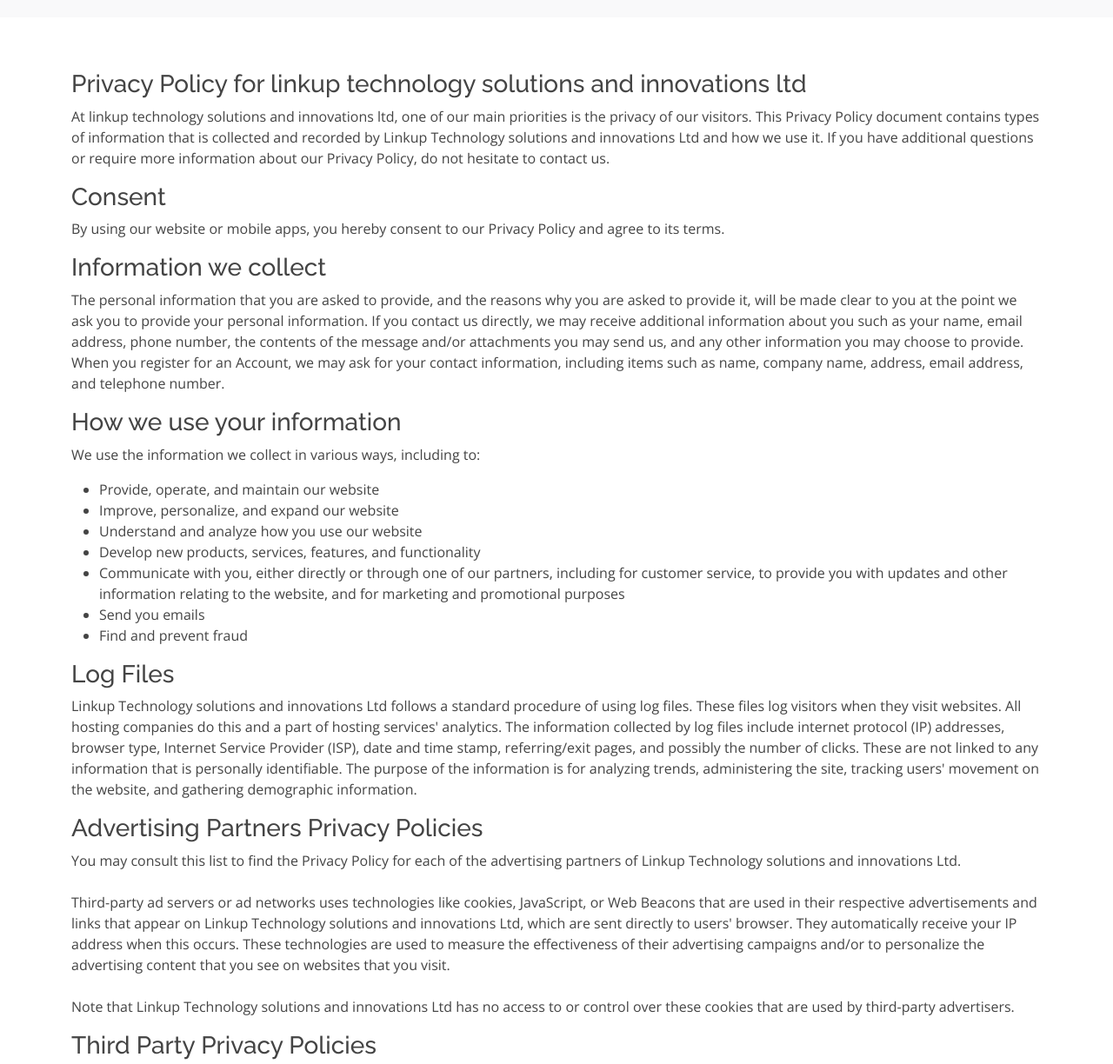
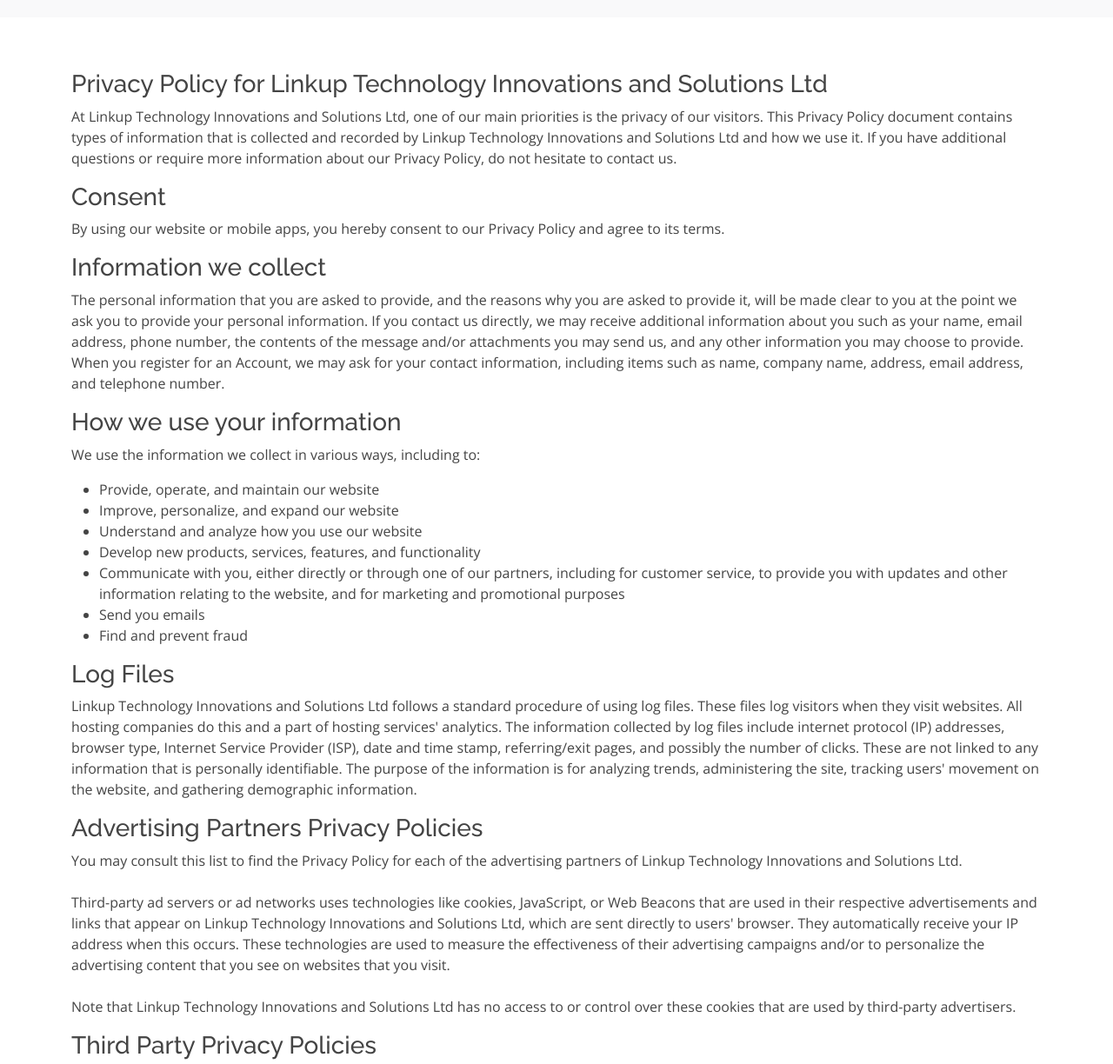
Before and after one commit to kushalfayeed123/linkup-website, a website: page privacy.html in a window 1280 px wide. Shown: the part 143-1367 px from the top of the page at 87% size. Drawn offline with nearby package versions, Linux system fonts and the light colour scheme.

Commit message:
update company name

```diff
--- a/privacy.html
+++ b/privacy.html
@@ -116,13 +116,13 @@
       <section class="inner-page">
         <div class="container">
           <h3>
-            Privacy Policy for linkup technology solutions and innovations ltd
+            Privacy Policy for Linkup Technology Innovations and Solutions Ltd
           </h3>
           <p>
-            At linkup technology solutions and innovations ltd, one of our main
+            At Linkup Technology Innovations and Solutions Ltd, one of our main
             priorities is the privacy of our visitors. This Privacy Policy
             document contains types of information that is collected and
-            recorded by  Linkup Technology solutions and innovations Ltd and how we use it. If you have additional
+            recorded by  Linkup Technology Innovations and Solutions Ltd and how we use it. If you have additional
             questions or require more information about our Privacy Policy, do
             not hesitate to contact us.
           </p>
@@ -164,7 +164,7 @@
           </ul>
           <h3>Log Files</h3>
           <p>
-            Linkup Technology solutions and innovations Ltd follows a standard
+            Linkup Technology Innovations and Solutions Ltd follows a standard
             procedure of using log files. These files log visitors when they
             visit websites. All hosting companies do this and a part of hosting
             services' analytics. The information collected by log files include
@@ -179,12 +179,12 @@
           <h3>Advertising Partners Privacy Policies</h3>
           <p>
             You may consult this list to find the Privacy Policy for each of the
-            advertising partners of  Linkup Technology solutions and innovations Ltd.
+            advertising partners of  Linkup Technology Innovations and Solutions Ltd.
             <br />
             <br />
             Third-party ad servers or ad networks uses technologies like
             cookies, JavaScript, or Web Beacons that are used in their
-            respective advertisements and links that appear on  Linkup Technology solutions and innovations Ltd,
+            respective advertisements and links that appear on  Linkup Technology Innovations and Solutions Ltd,
             which are sent directly to users' browser. They automatically
             receive your IP address when this occurs. These technologies are
             used to measure the effectiveness of their advertising campaigns
@@ -193,13 +193,13 @@
             <br />
             <br />
 
-            Note that Linkup Technology solutions and innovations Ltd has no
+            Note that Linkup Technology Innovations and Solutions Ltd has no
             access to or control over these cookies that are used by third-party
             advertisers.
           </p>
           <h3>Third Party Privacy Policies</h3>
           <p>
-            Linkup Technology solutions and innovations Ltd's Privacy Policy
+            Linkup Technology Innovations and Solutions Ltd's Privacy Policy
             does not apply to other advertisers or websites. Thus, we are
             advising you to consult the respective Privacy Policies of these
             third-party ad servers for more detailed information. It may include
@@ -282,7 +282,7 @@
             Another part of our priority is adding protection for children while using the internet. We encourage parents and guardians to observe, participate in, and/or monitor and guide their online activity.
             <br />
             <br />
-            Linkup Technology solutions and innovations Ltd does not knowingly collect any Personal Identifiable Information from children under the age of 13. If you think that your child provided this kind of information on our website, we strongly encourage you to contact us immediately and we will do our best efforts to promptly remove such information from our records.
+            Linkup Technology Innovations and Solutions Ltd does not knowingly collect any Personal Identifiable Information from children under the age of 13. If you think that your child provided this kind of information on our website, we strongly encourage you to contact us immediately and we will do our best efforts to promptly remove such information from our records.
           </p>
         </div>
       </section>
@@ -327,7 +327,7 @@
 
       <div class="container footer-bottom clearfix">
         <div class="copyright">
-          &copy; Copyright <strong><span>Linkup Technology Solutions and Innovations Ltd</span></strong
+          &copy; Copyright <strong><span>Linkup Technology Innovations and Solutions Ltd</span></strong
           >. All Rights Reserved
         </div>
         <div class="credits">
```
Also changed, not shown: index.html (+1 -1 lines).
